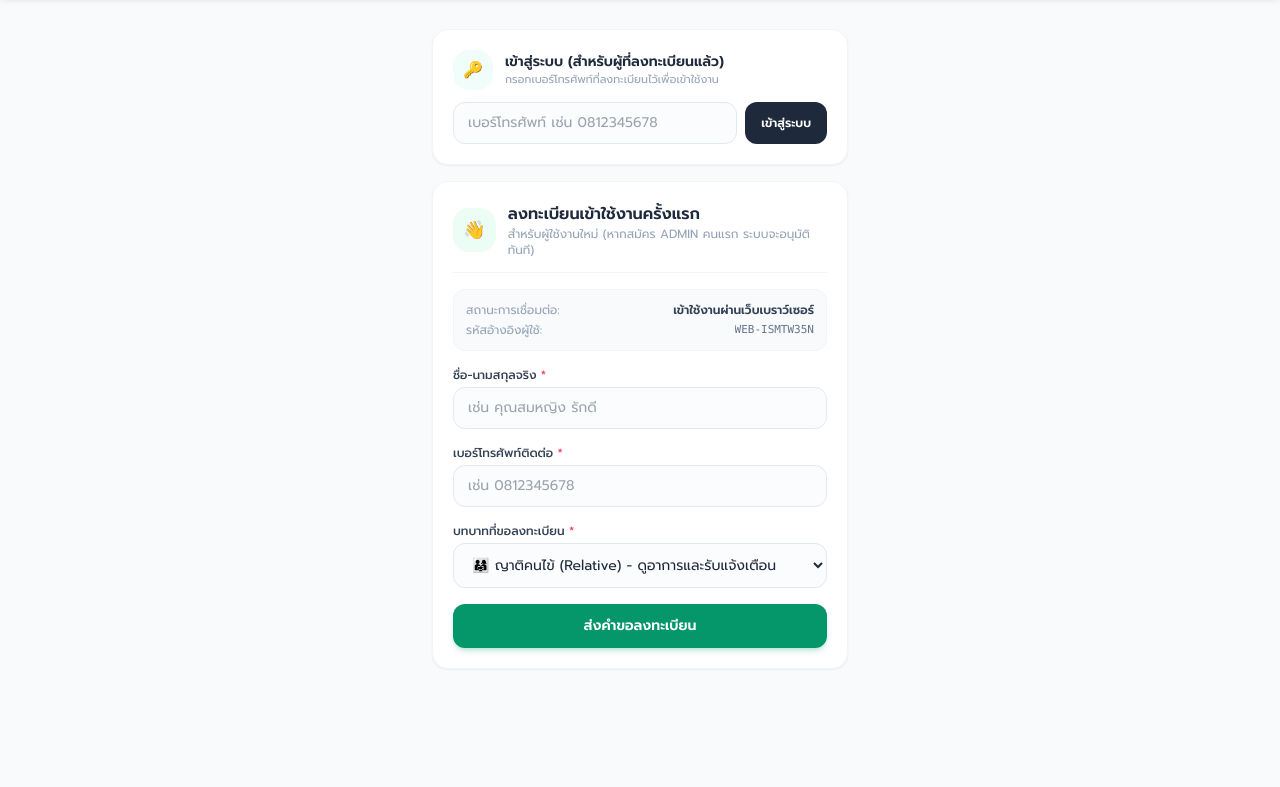
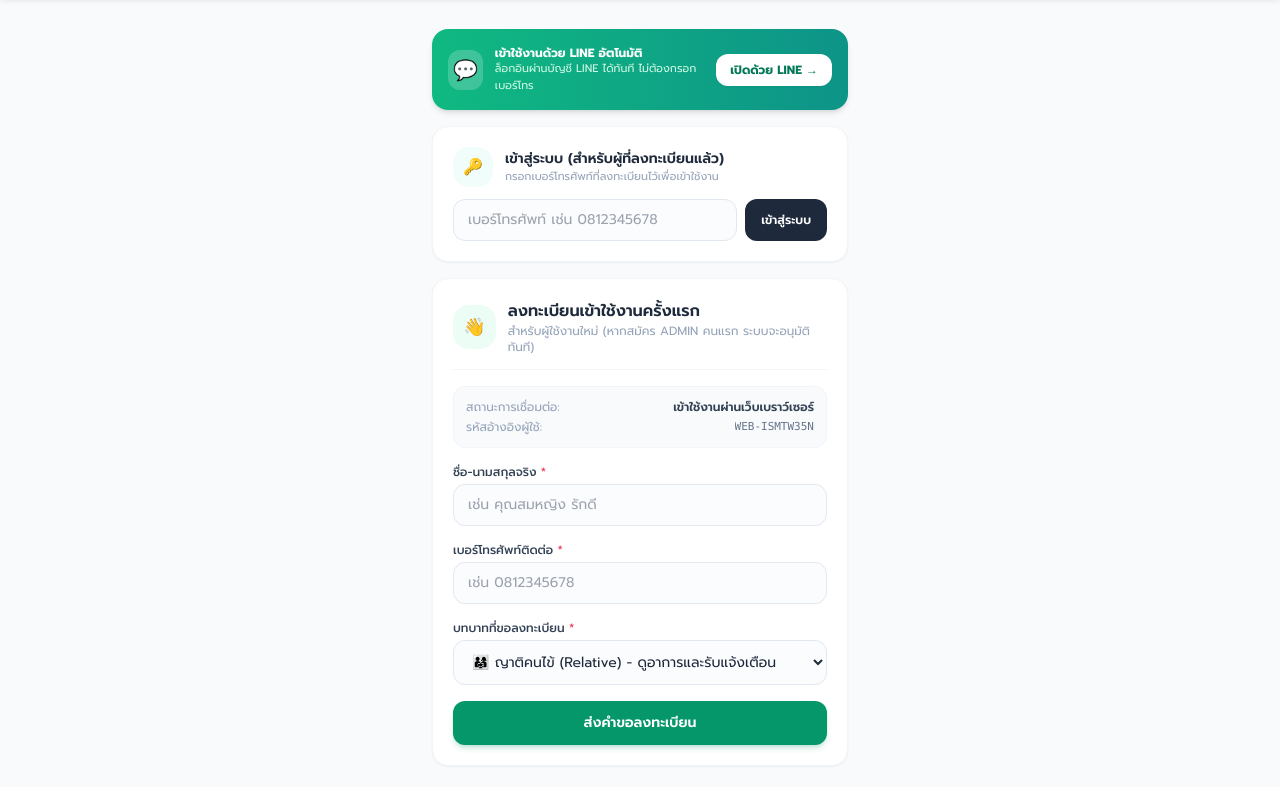
Before and after one commit to watercomsci-source/c-wellness-care-tracker, a plain HTML site: page index.html in a window 1280 px wide. Shown: the part 71-858 px from the top of the page. Before the commit the page ends 836 px from the top, so only its background shows below. Drawn offline with nearby package versions, Linux system fonts and the light colour scheme.

Commit message:
Fix 400 Bad Request by preventing automatic LIFF init on direct web URLs

```diff
--- a/index.html
+++ b/index.html
@@ -97,6 +97,26 @@
     <!-- STATE 1: หน้าเข้าสู่ระบบ / ลงทะเบียนครั้งแรก                          -->
     <!-- =================================================================== -->
     <section id="viewRegister" class="hidden space-y-4">
+
+      <!-- ทางเลือกที่ 1: เข้าสู่ระบบด้วยบัญชี LINE อัตโนมัติ -->
+      <div class="bg-gradient-to-r from-emerald-500 to-teal-600 rounded-2xl p-4 text-white shadow-md flex items-center justify-between gap-3">
+        <div class="flex items-center space-x-3">
+          <div class="w-10 h-10 rounded-xl bg-white/20 backdrop-blur-sm text-white flex items-center justify-center font-bold text-xl">
+            💬
+          </div>
+          <div>
+            <h3 class="text-xs font-bold text-white">เข้าใช้งานด้วย LINE อัตโนมัติ</h3>
+            <p class="text-[11px] text-emerald-100">ล็อกอินผ่านบัญชี LINE ได้ทันที ไม่ต้องกรอกเบอร์โทร</p>
+          </div>
+        </div>
+        <a
+          href="https://liff.line.me/2012651780-NY19Q097"
+          class="inline-flex items-center gap-1 px-3.5 py-2 rounded-xl bg-white hover:bg-emerald-50 text-emerald-700 font-bold text-xs whitespace-nowrap shadow-sm transition"
+        >
+          <span>เปิดด้วย LINE</span>
+          <span>→</span>
+        </a>
+      </div>
 
       <!-- ส่วนที่ 1: สำหรับผู้ที่เคยลงทะเบียนแล้ว (เข้าสู่ระบบด้วยเบอร์โทรศัพท์) -->
       <div class="bg-white rounded-2xl p-5 shadow-sm border border-slate-100 space-y-3">
@@ -1487,17 +1507,22 @@
      * ========================================================================
      */
     async function initializeLiffAndApp() {
-      // ล้างค่าค้างเก่าใน localStorage/sessionStorage ของ LIFF SDK ที่อาจสั่ง Redirect ไปหน้า 400 Bad Request
+      // ล้างค่าค้างเก่าใน localStorage/sessionStorage ของ LIFF SDK ทั้งหมด
+      // เพื่อป้องกันไม่ให้ LIFF SDK v2 สั่ง Redirect ไป access.line.me/liff/v1/authorize แล้วขึ้น 400 Bad Request
       try {
         localStorage.removeItem("cwellness_manual_override");
         sessionStorage.removeItem(`LIFF_STORE:${LIFF_ID}:isSubsequentLiffApp`);
         localStorage.removeItem(`LIFF_STORE:${LIFF_ID}:isSubsequentLiffApp`);
         sessionStorage.removeItem(`LIFF_STORE:${LIFF_ID}:loginTmp`);
         localStorage.removeItem(`LIFF_STORE:${LIFF_ID}:loginTmp`);
+        sessionStorage.removeItem(`LIFF_STORE:${LIFF_ID}:accessToken`);
+        sessionStorage.removeItem(`LIFF_STORE:${LIFF_ID}:featureToken`);
+        localStorage.removeItem(`LIFF_STORE:${LIFF_ID}:accessToken`);
+        localStorage.removeItem(`LIFF_STORE:${LIFF_ID}:featureToken`);
       } catch (e) {}
 
-      // ตรวจสอบว่าเปิดมาจากระบบ LINE LIFF ที่มี Token จริงหรือไม่
-      // (ป้องกันไม่ให้ LIFF SDK v2.32 สั่ง Redirect ไป access.line.me/liff/v1/authorize แล้วขึ้น 400 Bad Request เมื่อเปิดลิงก์ github.io โดยตรง)
+      // ตรวจสอบว่าเปิดมาจากระบบ LINE LIFF Gateway ที่มี Token จริงใน Hash หรือ Query Callback หรือไม่
+      // หากเปิดลิงก์เว็บ github.io โดยตรง จะไม่มี Token เหล่านี้ -> ข้าม liff.init ทันที เพื่อไม่ให้โดน 400 Bad Request
       const hashStr = window.location.hash || "";
       const searchStr = window.location.search || "";
       const hasHashTokens =
@@ -1506,15 +1531,8 @@
       const hasOAuthCallback =
         searchStr.indexOf("code=") !== -1 &&
         searchStr.indexOf("state=") !== -1;
-      let hasStoredTokens = false;
-      try {
-        hasStoredTokens = Boolean(
-          sessionStorage.getItem(`LIFF_STORE:${LIFF_ID}:accessToken`) &&
-          sessionStorage.getItem(`LIFF_STORE:${LIFF_ID}:featureToken`)
-        );
-      } catch (e) {}
-
-      const canSafelyInitLiff = hasHashTokens || hasOAuthCallback || hasStoredTokens;
+
+      const canSafelyInitLiff = hasHashTokens || hasOAuthCallback;
 
       if (canSafelyInitLiff && typeof liff !== "undefined") {
         try {
```
